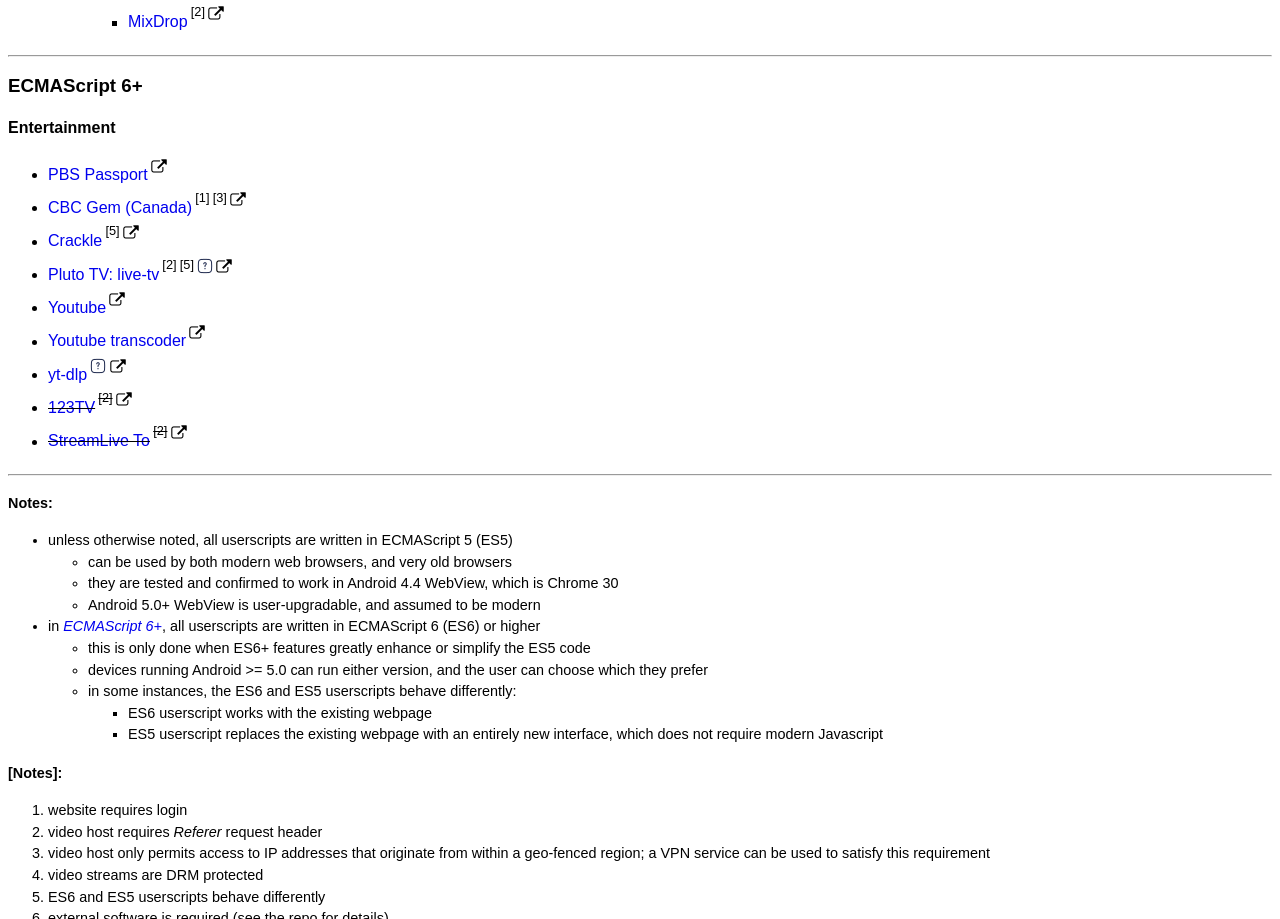
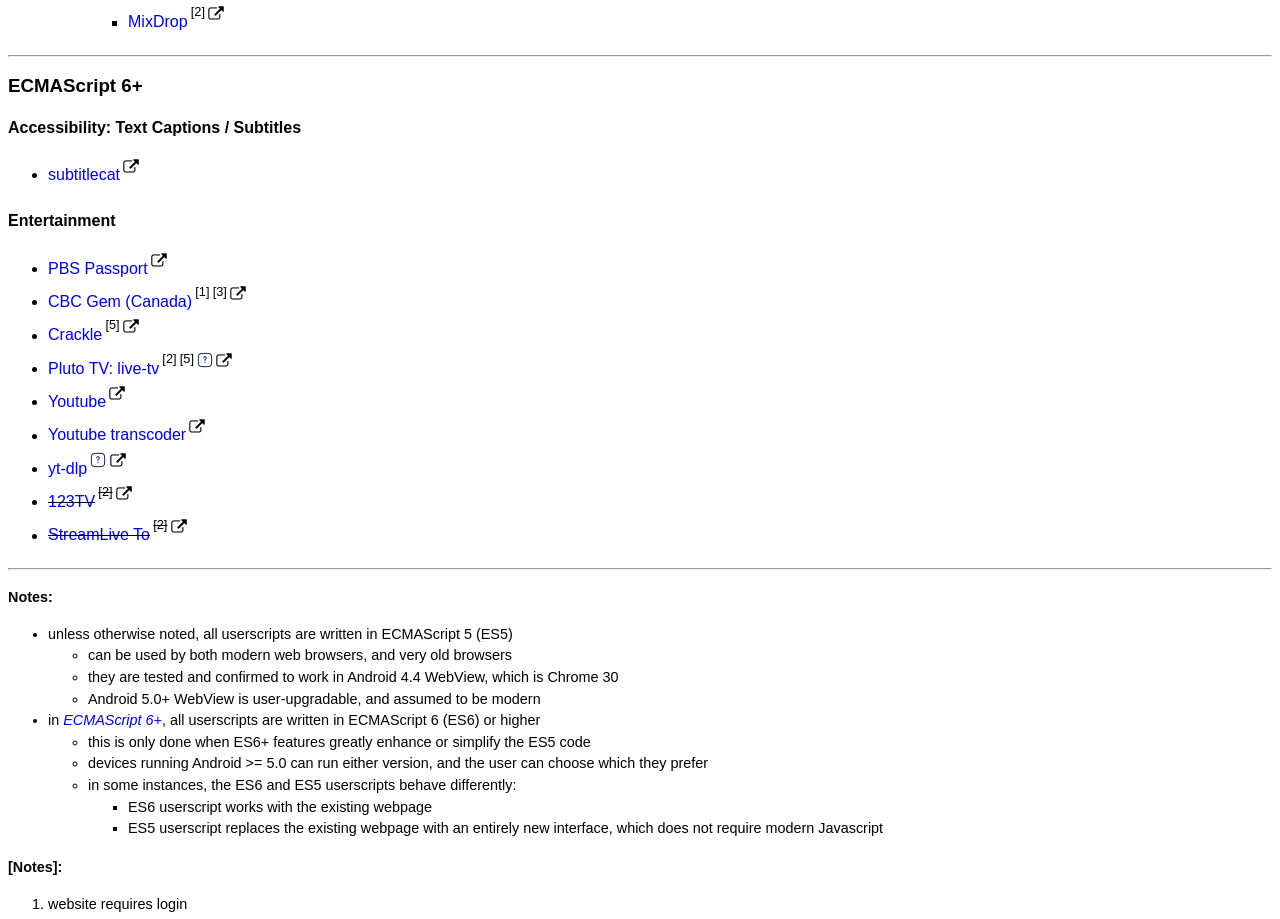
Before and after one commit to warren-bank/Android-WebMonkey, a plain HTML site: page index.html in a window 1280 px wide. Shown: the part 3224-4143 px from the top of the page. Drawn offline with Linux system fonts and the light colour scheme.

Commit message:
add: subtitlecat

```diff
--- a/index.html
+++ b/index.html
@@ -198,6 +198,12 @@
   <a id="es6"></a>
   <h3>ECMAScript 6+</h3>
   <div class="container userscripts">
+    <h4 class="pre">Accessibility: Text Captions / Subtitles</h4>
+    <ul>
+      <li><a href="https://github.com/warren-bank/crx-subtitlecat/raw/userscript/es6/userscript/subtitlecat.user.js">subtitlecat</a><sup class="reference"><a target="_blank" href="https://www.subtitlecat.com/"><img src="img/open-external-website.png" title="open external website" /></a></sup></li>
+    </ul>
+  </div>
+  <div class="container userscripts">
     <h4 class="pre">Entertainment</h4>
     <ul>
       <li><a href="https://github.com/warren-bank/crx-pbs-passport/raw/webmonkey-userscript/es6/webmonkey-userscript/PBS-Passport.user.js">PBS Passport</a><sup class="reference"><a target="_blank" href="https://www.pbs.org/shows/"><img src="img/open-external-website.png" title="open external website" /></a></sup></li>
```
